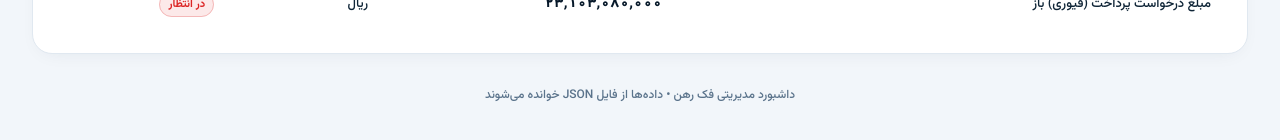
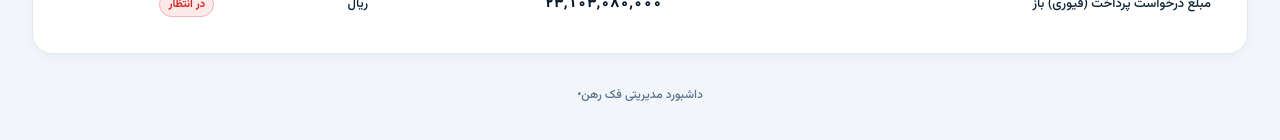
Before and after one commit to YTR-cyber/lienrelease, a plain HTML site: page index.html in a window 1280 px wide. Shown: the part 2096-2236 px from the top of the page. Drawn offline with nearby package versions, Linux system fonts and the light colour scheme.

Commit message:
Update index.html

```diff
--- a/index.html
+++ b/index.html
@@ -441,7 +441,7 @@
     </div>
   </div>
 
-  <footer>داشبورد مدیریتی فک رهن • داده‌ها از فایل JSON خوانده می‌شوند</footer>
+  <footer>داشبورد مدیریتی فک رهن•</footer>
 </div>
 
 <script>
```
